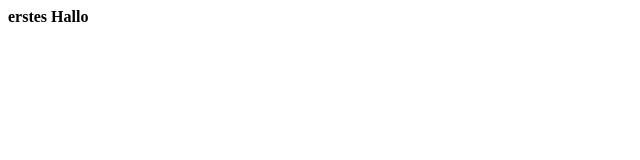
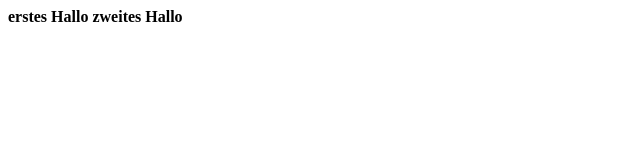
Before and after one commit to sailorpit/GitTest, a plain HTML site: page index.html in a window 1280 px wide. Shown: the whole page, without its empty margins (0-640 px from the left). Drawn offline with Linux system fonts and the light colour scheme.

Commit message:
Der dritte commit (index.html Änderung 1)

```diff
--- a/index.html
+++ b/index.html
@@ -3,5 +3,6 @@
 	</head>
 	<body>
 		<b>erstes Hallo</b>
+		<b>zweites Hallo</b>
 	</body>
 </html>
```
